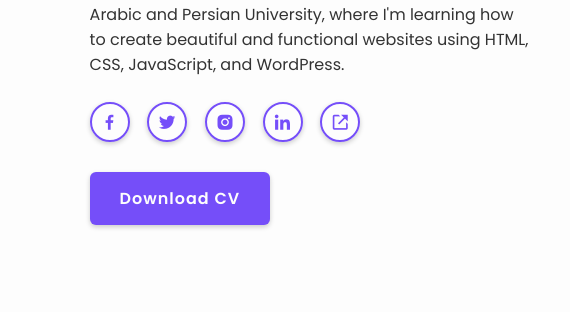
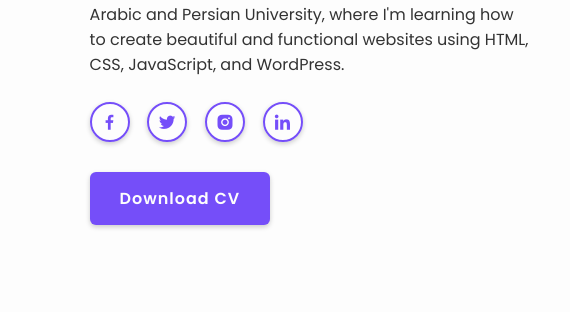
Before and after one commit to thealwaysayush/thealwaysayush.github.io, a plain HTML site: page index.html in a window 1280 px wide. Shown: the part 425-737 px from the top of the page, 0-570 px from the left. Drawn offline with nearby package versions, Linux system fonts and the light colour scheme.

Commit message:
@thealwaysayush

```diff
--- a/index.html
+++ b/index.html
@@ -38,7 +38,6 @@
                 <a href="https://twitter.com/thealwaysayush" target="_blank"><i class='bx bxl-twitter'></i></a>
                 <a href="https://www.instagram.com/thealwaysayush" target="_blank"><i class='bx bxl-instagram-alt'></i></a>
                 <a href="https://www.linkedin.com/in/thealwaysayush" target="_blank"><i class='bx bxl-linkedin'></i></a>
-                <a href="https://thealwaysayush.github.io/happy-birthday-panda.github.io" target="_blank"><i class='bx bx-link-external'></i></a>
             </div>
             <a href="#" class="btn" onclick="downloadCV()">Download CV</a>
         </div>
```
